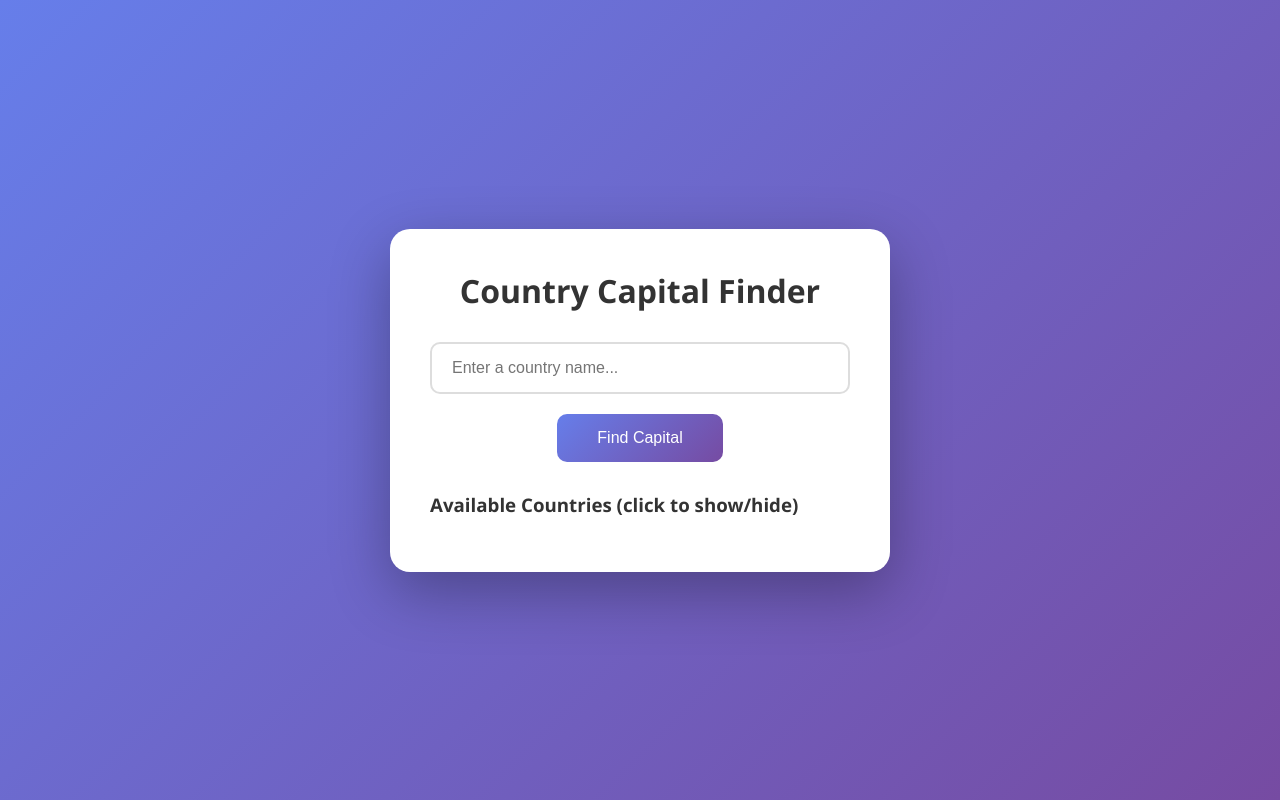
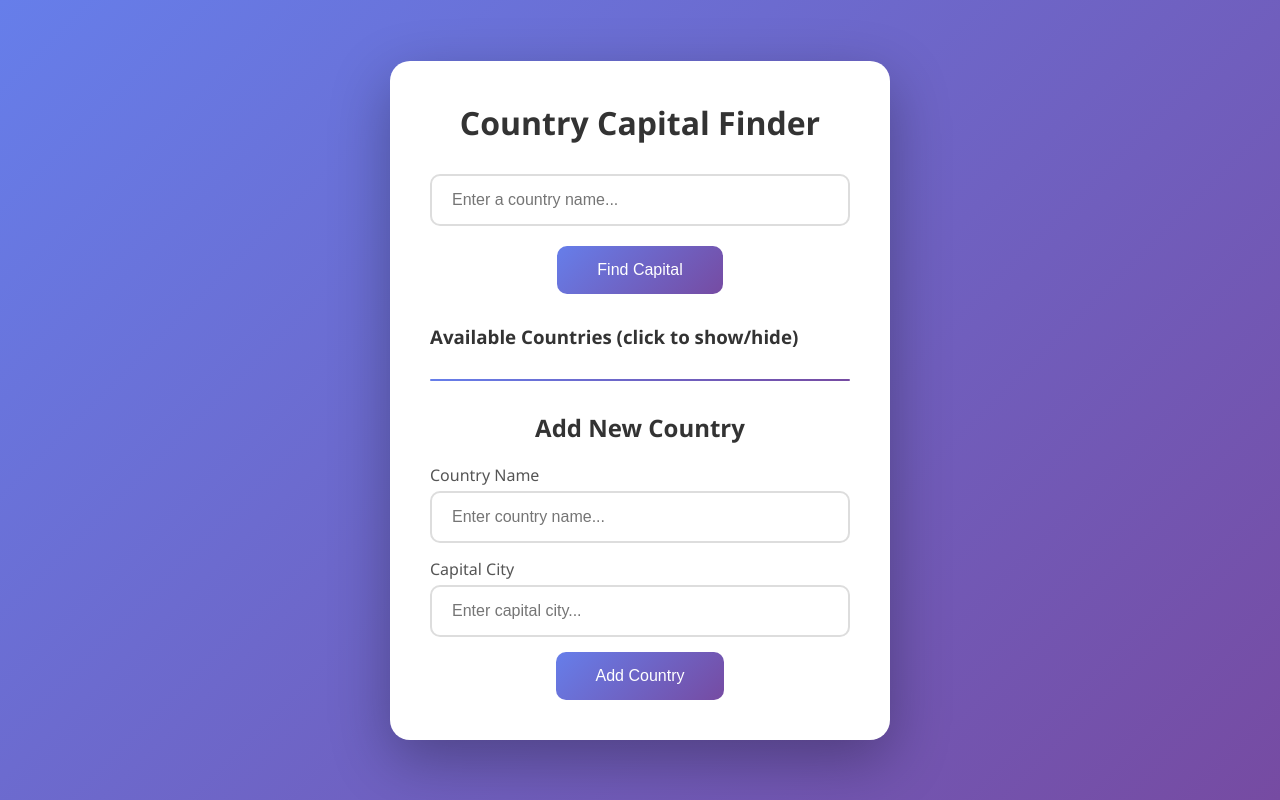
Before and after one commit to VishGit74/Architecture, a Flask app: page / in a window 1280 px wide. Run offline with Flask 3, Linux system fonts and the light colour scheme.

Commit message:
Changes to add country capital pairs

```diff
--- a/app.py
+++ b/app.py
@@ -55,5 +55,21 @@ def get_capital():
 def get_countries():
     return jsonify(list(countries_capitals.keys()))
 
+@app.route('/add_capital', methods=['POST'])
+def add_capital():
+    country = request.form.get('country', '').strip()
+    capital = request.form.get('capital', '').strip()
+
+    if not country or not capital:
+        return jsonify({'success': False, 'message': 'Both country and capital are required.'}), 400
+
+    # Check if country already exists (case-insensitive)
+    for key in countries_capitals.keys():
+        if key.lower() == country.lower():
+            return jsonify({'success': False, 'message': f'Country "{key}" already exists with capital "{countries_capitals[key]}".'}), 409
+
+    countries_capitals[country] = capital
+    return jsonify({'success': True, 'message': f'Added {country} with capital {capital}.'}), 201
+
 if __name__ == '__main__':
     app.run(debug=True)
--- a/templates/index.html
+++ b/templates/index.html
@@ -137,6 +137,31 @@
         .list-container span:hover {
             background: #764ba2;
         }
+
+        .divider {
+            height: 2px;
+            background: linear-gradient(135deg, #667eea 0%, #764ba2 100%);
+            margin: 30px 0;
+            border-radius: 1px;
+        }
+
+        .add-section h2 {
+            color: #333;
+            margin-bottom: 20px;
+            font-size: 1.5em;
+        }
+
+        .add-section .input-group {
+            margin-bottom: 15px;
+        }
+
+        .add-section label {
+            display: block;
+            text-align: left;
+            margin-bottom: 5px;
+            color: #555;
+            font-weight: 500;
+        }
     </style>
 </head>
 <body>
@@ -154,6 +179,22 @@
         <div class="countries-list">
             <h3 onclick="toggleList()">Available Countries (click to show/hide)</h3>
             <div id="countriesList" class="list-container"></div>
+        </div>
+
+        <div class="divider"></div>
+
+        <div class="add-section">
+            <h2>Add New Country</h2>
+            <div class="input-group">
+                <label for="newCountry">Country Name</label>
+                <input type="text" id="newCountry" placeholder="Enter country name...">
+            </div>
+            <div class="input-group">
+                <label for="newCapital">Capital City</label>
+                <input type="text" id="newCapital" placeholder="Enter capital city...">
+            </div>
+            <button onclick="addCapital()">Add Country</button>
+            <div id="addResult" class="result"></div>
         </div>
     </div>
 
@@ -220,6 +261,69 @@
                 findCapital();
             }
         });
+
+        function addCapital() {
+            const country = document.getElementById('newCountry').value;
+            const capital = document.getElementById('newCapital').value;
+            const resultDiv = document.getElementById('addResult');
+
+            if (!country.trim() || !capital.trim()) {
+                resultDiv.className = 'result error';
+                resultDiv.innerHTML = 'Please enter both country and capital.';
+                return;
+            }
+
+            const formData = new FormData();
+            formData.append('country', country);
+            formData.append('capital', capital);
+
+            fetch('/add_capital', {
+                method: 'POST',
+                body: formData
+            })
+            .then(response => response.json())
+            .then(data => {
+                if (data.success) {
+                    resultDiv.className = 'result success';
+                    resultDiv.innerHTML = data.message;
+                    document.getElementById('newCountry').value = '';
+                    document.getElementById('newCapital').value = '';
+                    refreshCountriesList();
+                } else {
+                    resultDiv.className = 'result error';
+                    resultDiv.innerHTML = data.message;
+                }
+            })
+            .catch(error => {
+                resultDiv.className = 'result error';
+                resultDiv.innerHTML = 'An error occurred. Please try again.';
+            });
+        }
+
+        function refreshCountriesList() {
+            fetch('/get_countries')
+                .then(response => response.json())
+                .then(countries => {
+                    const container = document.getElementById('countriesList');
+                    container.innerHTML = '';
+                    countries.forEach(country => {
+                        const span = document.createElement('span');
+                        span.textContent = country;
+                        span.onclick = function() {
+                            document.getElementById('countryInput').value = country;
+                            findCapital();
+                        };
+                        container.appendChild(span);
+                    });
+                });
+        }
+
+        // Allow Enter key to trigger add
+        document.getElementById('newCapital').addEventListener('keypress', function(e) {
+            if (e.key === 'Enter') {
+                addCapital();
+            }
+        });
     </script>
 </body>
 </html>
```
Also changed, not shown: 1 other file.
